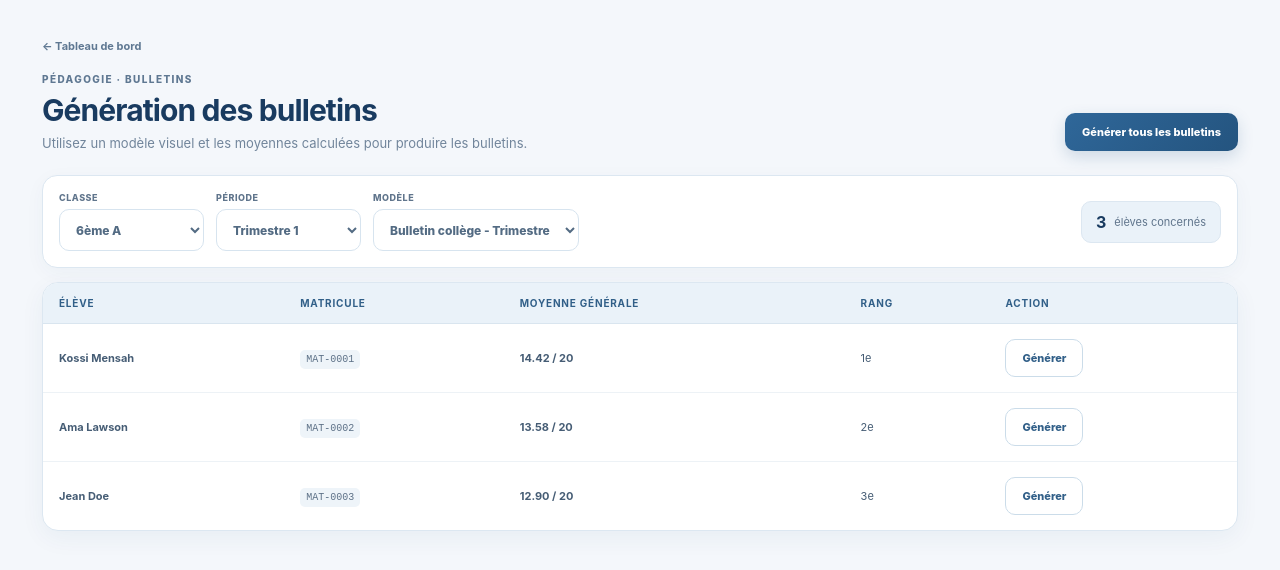
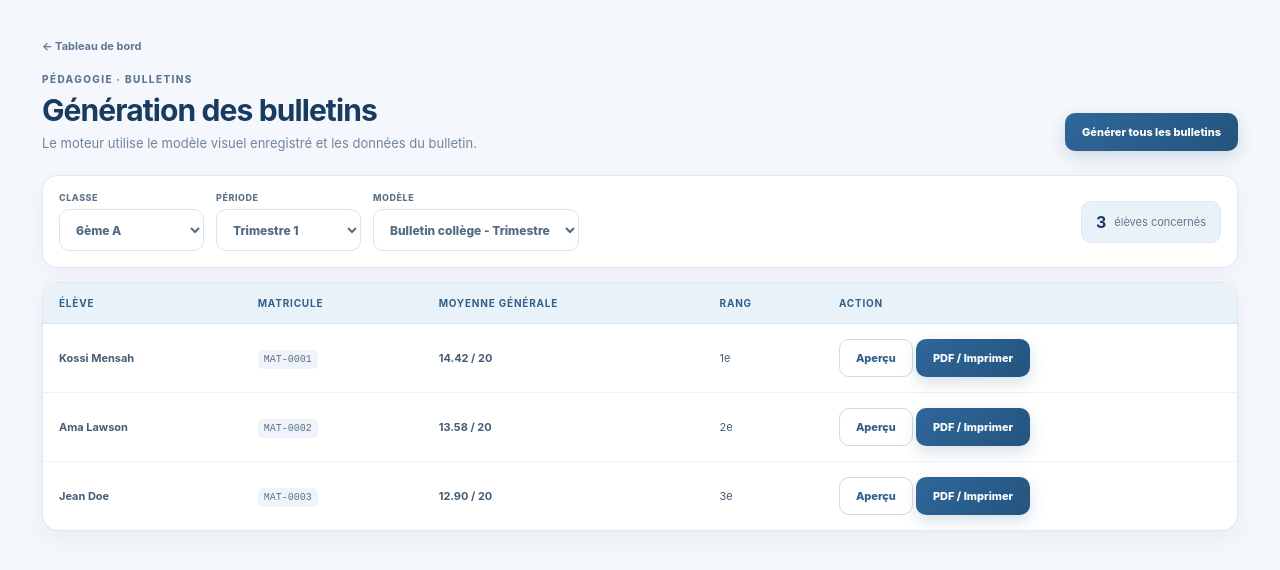
Before and after one commit to anamaherbert1-glitch/School-management-conik, a Next.js app in the folder apps/web/: page /bulletins in a window 1280 px wide. Shown: the top 570 px of the page. Built offline with nearby package versions, Linux system fonts and the light colour scheme.

Commit message:
feat: connect bulletin preview and print renderer to visual template

```diff
--- a/apps/web/app/bulletins/page.tsx
+++ b/apps/web/app/bulletins/page.tsx
@@ -1,16 +1,65 @@
 'use client'
 
-import { useState } from 'react'
+import { useEffect, useMemo, useState } from 'react'
 
 type Student={id:string;name:string;number:string;average:number;rank:number}
-const demo:Student[]=[{id:'1',name:'Kossi Mensah',number:'MAT-0001',average:14.42,rank:1},{id:'2',name:'Ama Lawson',number:'MAT-0002',average:13.58,rank:2},{id:'3',name:'Jean Doe',number:'MAT-0003',average:12.9,rank:3}]
+type Block={id:string;type:string;x:number;y:number;width:number;height:number;fontSize:number;text:string;opacity:number}
+type Template={name:string;pageSize:string;blocks:Block[]}
 
-export default function BulletinsPage(){const [className,setClassName]=useState('6ème A'),[period,setPeriod]=useState('Trimestre 1'),[students,setStudents]=useState(demo),[status,setStatus]=useState(''),[selected,setSelected]=useState<Student|null>(null)
- const generate=()=>{setStatus(`✓ ${students.length} bulletin(s) généré(s) avec le modèle sélectionné.`)}
- const one=(s:Student)=>{setSelected(s);setStatus(`✓ Bulletin de ${s.name} prêt à être généré.`)}
- return <main className="bulletins-page"><header className="grades-header"><div><a className="back-link" href="/dashboard">← Tableau de bord</a><p className="eyebrow">PÉDAGOGIE · BULLETINS</p><h1>Génération des bulletins</h1><p>Utilisez un modèle visuel et les moyennes calculées pour produire les bulletins.</p></div><button className="student-primary" onClick={generate}>Générer tous les bulletins</button></header>
- <section className="grade-filters"><label>Classe<select value={className} onChange={e=>setClassName(e.target.value)}><option>6ème A</option><option>6ème B</option><option>5ème A</option></select></label><label>Période<select value={period} onChange={e=>setPeriod(e.target.value)}><option>Trimestre 1</option><option>Trimestre 2</option><option>Trimestre 3</option></select></label><label>Modèle<select><option>Bulletin collège - Trimestre</option></select></label><div className="bulletin-summary"><b>{students.length}</b><span>élèves concernés</span></div></section>
+const demo:Student[]=[
+  {id:'1',name:'Kossi Mensah',number:'MAT-0001',average:14.42,rank:1},
+  {id:'2',name:'Ama Lawson',number:'MAT-0002',average:13.58,rank:2},
+  {id:'3',name:'Jean Doe',number:'MAT-0003',average:12.9,rank:3},
+]
+
+const fallbackTemplate:Template={name:'Bulletin collège - Trimestre',pageSize:'A4',blocks:[
+  {id:'b1',type:'school_logo',x:35,y:28,width:90,height:70,fontSize:14,text:'{{school_logo}}',opacity:1},
+  {id:'b2',type:'heading',x:140,y:35,width:500,height:45,fontSize:22,text:'{{school_name}}',opacity:1},
+  {id:'b3',type:'heading',x:170,y:90,width:440,height:42,fontSize:22,text:'BULLETIN SCOLAIRE',opacity:1},
+  {id:'b4',type:'student_info',x:35,y:150,width:700,height:62,fontSize:13,text:'Élève : {{student_name}} • Matricule : {{student_number}} • Classe : {{class_name}} • Année : {{academic_year}}',opacity:1},
+  {id:'b5',type:'grades_table',x:35,y:235,width:700,height:285,fontSize:11,text:'MATIÈRE | INTERROGATIONS | DEVOIRS | CONTRÔLES | EXAMEN | MOYENNE | COEF.',opacity:1},
+  {id:'b6',type:'average',x:440,y:550,width:295,height:42,fontSize:16,text:'Moyenne générale : {{general_average}} / 20',opacity:1},
+  {id:'b7',type:'rank',x:440,y:600,width:295,height:35,fontSize:14,text:'Rang : {{rank}}',opacity:1},
+  {id:'b8',type:'watermark',x:180,y:335,width:420,height:90,fontSize:34,text:'{{school_name}}',opacity:.09},
+  {id:'b9',type:'signature',x:35,y:660,width:700,height:48,fontSize:12,text:'Signature du professeur principal                 Direction / Cachet',opacity:1},
+]}
+
+function resolve(text:string,s:Student,className:string,period:string){return text
+  .replaceAll('{{school_name}}','NOM DE L’ÉTABLISSEMENT')
+  .replaceAll('{{student_name}}',s.name)
+  .replaceAll('{{student_number}}',s.number)
+  .replaceAll('{{class_name}}',className)
+  .replaceAll('{{academic_year}}','2025–2026')
+  .replaceAll('{{period}}',period)
+  .replaceAll('{{general_average}}',s.average.toFixed(2))
+  .replaceAll('{{rank}}',String(s.rank))
+  .replaceAll('{{appreciation}}',s.average>=14?'Très bon travail':'Encouragements à poursuivre les efforts')
+  .replaceAll('{{school_logo}}','LOGO ÉCOLE')
+  .replaceAll('{{student_photo}}','PHOTO ÉLÈVE')}
+
+function printableMarkup(s:Student,template:Template,className:string,period:string){
+  const blocks=template.blocks.map(b=>{
+    let content=resolve(b.text,s,className,period)
+    if(b.type==='grades_table') content=`<table class="grades"><thead><tr><th>Matière</th><th>Interrogations</th><th>Devoirs</th><th>Contrôles</th><th>Examen</th><th>Moyenne</th><th>Coef.</th></tr></thead><tbody><tr><td>Mathématiques</td><td>15</td><td>14</td><td>16</td><td>13</td><td>14.67</td><td>4</td></tr><tr><td>Français</td><td>13</td><td>15</td><td>14</td><td>14</td><td>14.00</td><td>4</td></tr><tr><td>Anglais</td><td>14</td><td>13</td><td>15</td><td>14</td><td>14.00</td><td>2</td></tr></tbody></table>`
+    if(b.type==='school_logo') content='<div class="logo">LOGO ÉCOLE</div>'
+    if(b.type==='student_photo') content='<div class="photo">PHOTO</div>'
+    return `<div class="block block-${b.type}" style="left:${b.x}px;top:${b.y}px;width:${b.width}px;height:${b.height}px;font-size:${b.fontSize}px;opacity:${b.opacity}">${content}</div>`
+  }).join('')
+  return `<section class="paper">${blocks}</section>`
+}
+
+export default function BulletinsPage(){
+ const [className,setClassName]=useState('6ème A'),[period,setPeriod]=useState('Trimestre 1'),[students]=useState(demo),[status,setStatus]=useState(''),[selected,setSelected]=useState<Student|null>(null),[template,setTemplate]=useState<Template>(fallbackTemplate)
+ useEffect(()=>{try{const raw=localStorage.getItem('conik_bulletin_template');if(raw){const parsed=JSON.parse(raw);if(parsed?.blocks?.length)setTemplate(parsed)}}catch{setStatus('Le modèle local n’a pas pu être chargé. Le modèle par défaut est utilisé.')}},[])
+ const selectedMarkup=useMemo(()=>selected?printableMarkup(selected,template,className,period):'', [selected,template,className,period])
+ const printOne=(s:Student)=>{const w=window.open('','_blank','noopener,noreferrer');if(!w){setStatus('Autorisez les fenêtres contextuelles pour générer le bulletin.');return};w.document.write(`<!doctype html><html><head><title>Bulletin - ${s.name}</title><style>${printCss()}</style></head><body>${printableMarkup(s,template,className,period)}</body></html>`);w.document.close();w.focus();setTimeout(()=>w.print(),250);setStatus(`✓ Bulletin de ${s.name} prêt pour impression / export PDF.`)}
+ const generateAll=()=>{const w=window.open('','_blank','noopener,noreferrer');if(!w){setStatus('Autorisez les fenêtres contextuelles pour générer les bulletins.');return};w.document.write(`<!doctype html><html><head><title>Bulletins - ${className}</title><style>${printCss()}</style></head><body>${students.map(s=>printableMarkup(s,template,className,period)).join('<div class="page-break"></div>')}</body></html>`);w.document.close();w.focus();setTimeout(()=>w.print(),300);setStatus(`✓ ${students.length} bulletin(s) préparé(s) pour impression / export PDF.`)}
+ return <main className="bulletins-page"><header className="grades-header"><div><a className="back-link" href="/dashboard">← Tableau de bord</a><p className="eyebrow">PÉDAGOGIE · BULLETINS</p><h1>Génération des bulletins</h1><p>Le moteur utilise le modèle visuel enregistré et les données du bulletin.</p></div><button className="student-primary" onClick={generateAll}>Générer tous les bulletins</button></header>
+ <section className="grade-filters"><label>Classe<select value={className} onChange={e=>setClassName(e.target.value)}><option>6ème A</option><option>6ème B</option><option>5ème A</option></select></label><label>Période<select value={period} onChange={e=>setPeriod(e.target.value)}><option>Trimestre 1</option><option>Trimestre 2</option><option>Trimestre 3</option></select></label><label>Modèle<select value={template.name} readOnly><option>{template.name}</option></select></label><div className="bulletin-summary"><b>{students.length}</b><span>élèves concernés</span></div></section>
  {status&&<div className="grade-message">{status}</div>}
- <section className="students-table-wrap"><table><thead><tr><th>Élève</th><th>Matricule</th><th>Moyenne générale</th><th>Rang</th><th>Action</th></tr></thead><tbody>{students.map(s=><tr key={s.id}><td><b>{s.name}</b></td><td><code>{s.number}</code></td><td><strong>{s.average.toFixed(2)} / 20</strong></td><td>{s.rank}e</td><td><button className="student-secondary" onClick={()=>one(s)}>Générer</button></td></tr>)}</tbody></table></section>
- {selected&&<div className="modal-backdrop" onMouseDown={e=>e.currentTarget===e.target&&setSelected(null)}><section className="student-modal bulletin-preview"><header><div><p className="eyebrow">APERÇU</p><h2>Bulletin — {selected.name}</h2></div><button className="modal-close" onClick={()=>setSelected(null)}>×</button></header><div className="mini-paper"><div className="paper-school">NOM DE L'ÉTABLISSEMENT</div><h3>BULLETIN SCOLAIRE</h3><p><b>Élève :</b> {selected.name} · <b>Classe :</b> {className}</p><p><b>Période :</b> {period}</p><hr/><p>Résultats par matière — données issues des calculs de moyennes</p><h3>Moyenne générale : {selected.average.toFixed(2)} / 20</h3><p>Rang : {selected.rank}e</p></div><footer><button className="student-secondary" onClick={()=>setSelected(null)}>Fermer</button><button className="student-primary" onClick={()=>setStatus(`✓ Bulletin individuel de ${selected.name} généré.`)}>Générer le bulletin</button></footer></section></div>}
- </main>}
+ <section className="students-table-wrap"><table><thead><tr><th>Élève</th><th>Matricule</th><th>Moyenne générale</th><th>Rang</th><th>Action</th></tr></thead><tbody>{students.map(s=><tr key={s.id}><td><b>{s.name}</b></td><td><code>{s.number}</code></td><td><strong>{s.average.toFixed(2)} / 20</strong></td><td>{s.rank}e</td><td><button className="student-secondary" onClick={()=>setSelected(s)}>Aperçu</button>{' '}<button className="student-primary" onClick={()=>printOne(s)}>PDF / Imprimer</button></td></tr>)}</tbody></table></section>
+ {selected&&<div className="modal-backdrop" onMouseDown={e=>e.currentTarget===e.target&&setSelected(null)}><section className="student-modal bulletin-preview"><header><div><p className="eyebrow">APERÇU A4</p><h2>Bulletin — {selected.name}</h2></div><button className="modal-close" onClick={()=>setSelected(null)}>×</button></header><div dangerouslySetInnerHTML={{__html:selectedMarkup}}/><footer><button className="student-secondary" onClick={()=>setSelected(null)}>Fermer</button><button className="student-primary" onClick={()=>printOne(selected)}>Générer / Exporter PDF</button></footer></section></div>}
+ </main>
+}
+
+function printCss(){return `.paper{position:relative;width:794px;height:1123px;background:#fff;margin:0 auto;box-sizing:border-box;overflow:hidden;color:#172033;font-family:Arial,sans-serif}.block{position:absolute;box-sizing:border-box;overflow:hidden}.block-heading{font-weight:700;text-align:center}.block-student_info{padding:12px;border:1px solid #d8dee9;border-radius:6px}.block-grades_table{overflow:visible}.grades{width:100%;border-collapse:collapse;font-size:10px}.grades th,.grades td{border:1px solid #cbd3df;padding:7px 5px;text-align:center}.grades th{font-weight:700;background:#edf2f8}.grades th:first-child,.grades td:first-child{text-align:left}.logo{width:76px;height:58px;border:2px dashed #8a97aa;border-radius:6px;display:flex;align-items:center;justify-content:center;font-size:10px;font-weight:700}.photo{width:68px;height:78px;border:1px solid #9aa5b5;display:flex;align-items:center;justify-content:center;font-size:9px}.block-watermark{transform:rotate(-18deg);display:flex;align-items:center;justify-content:center;font-weight:800;color:#30466b}.block-average{font-weight:800;padding:8px;text-align:right}.block-rank{font-weight:700;padding:8px;text-align:right}.block-signature{border-top:1px solid #8d98a8;padding-top:12px}.page-break{page-break-after:always}.page-break:last-child{page-break-after:auto}@page{size:A4 portrait;margin:0}body{margin:0;background:#fff}`}
```
